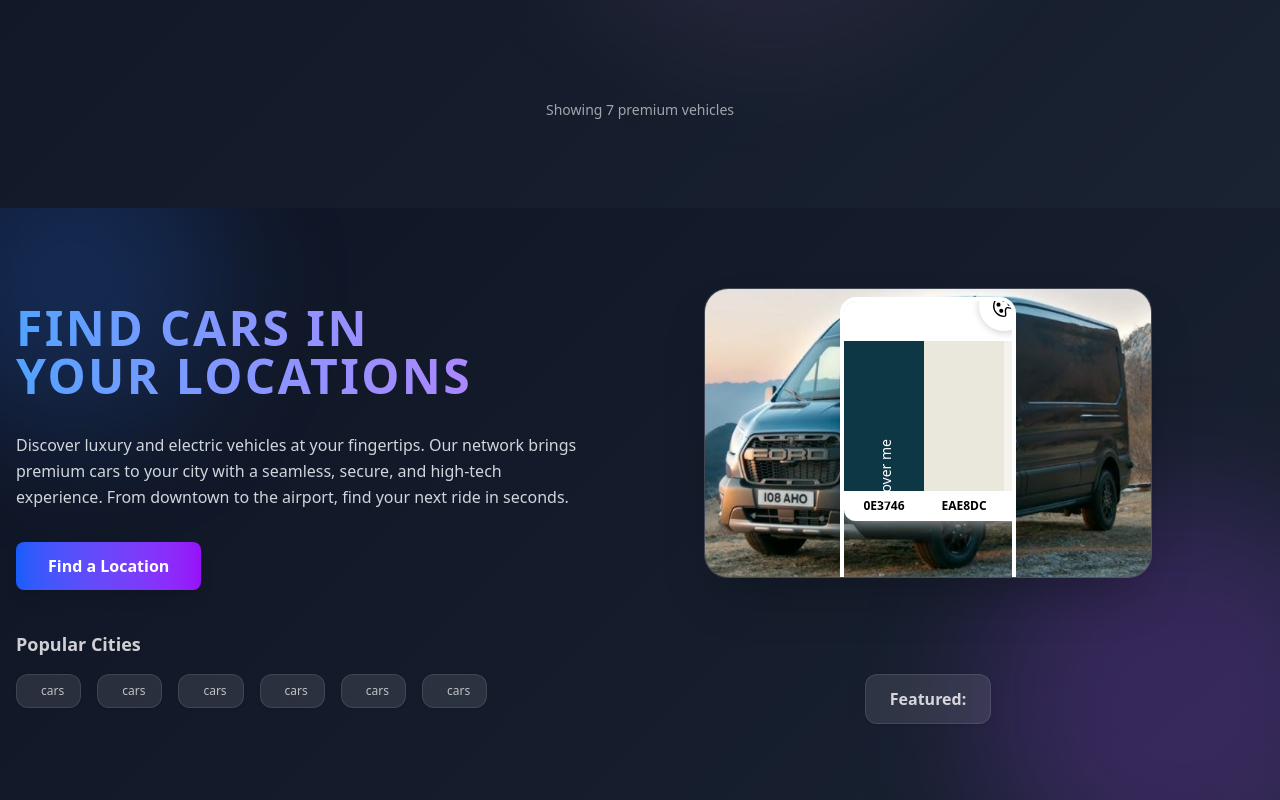
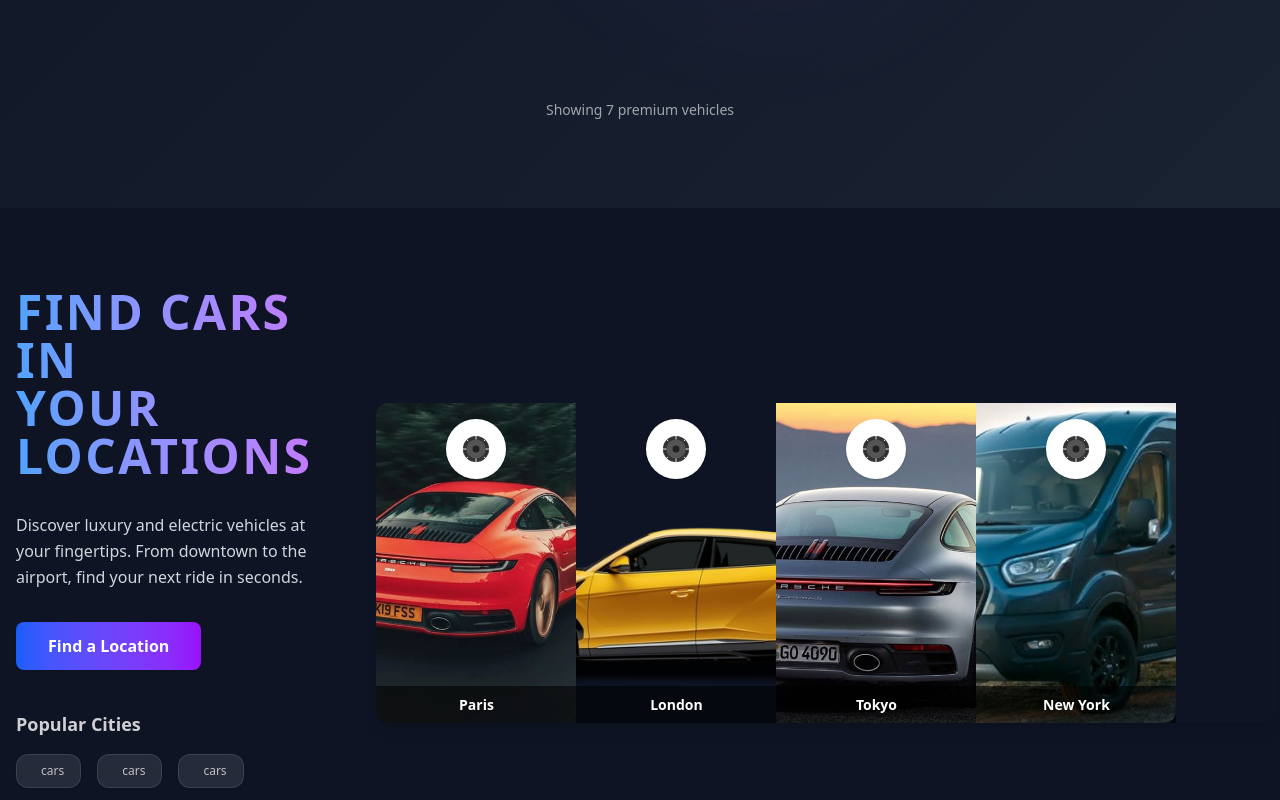
Before and after one commit to MaskINB/Car-Rental-web, a Next.js app: page / in a window 1280 px wide. Shown: the part 2200-3000 px from the top of the page. Built offline with nearby package versions, Linux system fonts and the light colour scheme; data requests are answered from the project's data file.

Commit message:
animation card added

```diff
--- a/src/app/components/ForthSection/forthSection.jsx
+++ b/src/app/components/ForthSection/forthSection.jsx
@@ -1,8 +1,6 @@
 'use client';
 import React, { useEffect, useState } from 'react';
-import Image from 'next/image';
 import PaletteCard from './palettecard';
-
 
 const ForthSection = () => {
   const [locations, setLocations] = useState([]);
@@ -15,36 +13,26 @@ const ForthSection = () => {
   }, []);
 
   return (
-    <section
-      className="relative py-20 overflow-hidden"
-      style={{
-        background: 'linear-gradient(135deg, #0e1424 0%, #1a2332 100%)'
-      }}
-    >
-      {/* Decorative blurred circles for glassmorphism */}
-      <div className="absolute top-[-80px] left-[-80px] w-[300px] h-[300px] bg-blue-500/20 rounded-full blur-3xl z-0" />
-      <div className="absolute bottom-[-100px] right-[-100px] w-[400px] h-[400px] bg-purple-500/20 rounded-full blur-3xl z-0" />
-
+    <section className="relative py-20 bg-[#0e1424] overflow-hidden">
       <div className="relative z-10 max-w-7xl mx-auto px-4 flex flex-col lg:flex-row items-center gap-16">
-        {/* Left Content */}
+        {/* Left content */}
         <div className="lg:w-1/2">
           <h2 className="text-4xl sm:text-5xl font-extrabold mb-8 uppercase tracking-wider bg-gradient-to-r from-blue-400 to-purple-400 bg-clip-text text-transparent">
             Find Cars In<br />Your Locations
           </h2>
           <p className="text-gray-300 mb-8 leading-relaxed max-w-xl">
-            Discover luxury and electric vehicles at your fingertips. Our network brings premium cars to your city with a seamless, secure, and high-tech experience. From downtown to the airport, find your next ride in seconds.
+            Discover luxury and electric vehicles at your fingertips. From downtown to the airport, find your next ride in seconds.
           </p>
-          <button className="bg-gradient-to-r from-blue-600 to-purple-600 text-white px-8 py-3 rounded-lg font-semibold shadow-lg hover:from-blue-700 hover:to-purple-700 transition-all">
+          <button className="bg-gradient-to-r from-blue-600 to-purple-600 text-white px-8 py-3 rounded-lg font-semibold shadow hover:from-blue-700 hover:to-purple-700 transition">
             Find a Location
           </button>
-          {/* Featured Locations */}
           <div className="mt-10">
             <h3 className="text-lg font-bold mb-4 text-white/80">Popular Cities</h3>
             <div className="flex flex-wrap gap-4">
               {locations.map(loc => (
                 <div
                   key={loc.id}
-                  className="flex items-center gap-2 px-4 py-2 rounded-xl bg-white/10 backdrop-blur-md shadow border border-white/10 hover:bg-white/20 transition"
+                  className="flex items-center gap-2 px-4 py-2 rounded-xl bg-white/10 backdrop-blur shadow border border-white/10 hover:bg-white/20 transition"
                 >
                   <span className="font-bold text-blue-400">{loc.city}</span>
                   <span className="text-white/70 text-xs">{loc.carsAvailable} cars</span>
@@ -53,62 +41,11 @@ const ForthSection = () => {
             </div>
           </div>
         </div>
-
-        {/* Right Content - Map & Phone Mockup */}
-        <div className="lg:w-1/2 flex flex-col items-center relative w-full max-w-md">
-          {/* Glassy Map Card */}
-          <div className="relative w-full rounded-3xl overflow-hidden shadow-2xl border border-white/10 bg-white/10 backdrop-blur-lg">
-            {/* Map Image */}
-            <div className="relative w-full h-72">
-              <Image
-                src="/image/Vans.jpeg"
-                alt="Location Map"
-                fill
-                className="object-cover"
-                priority
-              />
-              {/* Animated Pins */}
-              <div className="absolute top-1/4 left-1/3 z-10 animate-pulse">
-                <div className="w-6 h-6 bg-gradient-to-br from-yellow-400 to-orange-500 border-2 border-white rounded-full shadow-lg"></div>
-              </div>
-              <div className="absolute bottom-1/4 right-1/3 z-10 animate-bounce">
-                <div className="w-6 h-6 bg-gradient-to-br from-blue-500 to-purple-500 border-2 border-white rounded-full shadow-lg"></div>
-              </div>
-            </div>
-            {/* Overlay phone mockup */}
-            <div className="absolute -bottom-10 left-1/2 -translate-x-1/2 z-20 w-44 h-80 rounded-2xl shadow-2xl border-4 border-white overflow-hidden">
-              <PaletteCard/>
-            </div>
-          </div>
-          {/* Optionally, show featured car in this city below the phone */}
-          <div className="mt-24 w-full text-center">
-            {locations.length > 0 && (
-              <div className="inline-block bg-white/10 px-6 py-3 rounded-xl shadow border border-white/10">
-                <span className="text-white/80 font-semibold">
-                  Featured: <span className="text-blue-400">{locations[0].featuredCar}</span>
-                </span>
-              </div>
-            )}
-          </div>
+        {/* Right content */}
+        <div className="">
+          <PaletteCard carImage="/mnt/data/108d1467-9b1b-42e2-893d-493cebd0a5b0.png" location="Colombo" />
         </div>
       </div>
-      {/* Custom animation for pins */}
-      <style jsx>{`
-        .animate-bounce {
-          animation: bounce 1.2s infinite;
-        }
-        .animate-pulse {
-          animation: pulse 2s infinite;
-        }
-        @keyframes bounce {
-          0%, 100% { transform: translateY(0);}
-          50% { transform: translateY(-10px);}
-        }
-        @keyframes pulse {
-          0%, 100% { box-shadow: 0 0 0 0 #fde04788; }
-          50% { box-shadow: 0 0 0 12px #fde04744; }
-        }
-      `}</style>
     </section>
   );
 };
--- a/src/app/components/ForthSection/palettecard.jsx
+++ b/src/app/components/ForthSection/palettecard.jsx
@@ -1,66 +1,85 @@
 'use client';
-import React from 'react';
+import React, { useRef } from 'react';
+import { gsap } from 'gsap';
 
-const COLORS = [
-  { hex: '#0E3746', label: '0E3746' },
-  { hex: '#EAE8DC', label: 'EAE8DC' },
-  { hex: '#F4F2EC', label: 'F4F2EC' },
-  { hex: '#BE2623', label: 'BE2623' }
+const CITIES = [
+  { img: '/image/pcar.jpeg', name: 'Paris' },
+  { img: '/image/new.png', name: 'London' },
+  { img: '/image/porsche.jpeg', name: 'Tokyo' },
+  { img: '/image/Vans.jpeg', name: 'New York' }
 ];
 
-const PaletteCard = () => (
-  <div className="w-[320px] h-[220px] bg-white rounded-xl shadow-[1px_1px_20px_#c7c7c7] flex items-end justify-center overflow-hidden relative mx-auto">
-    <div className="w-full h-[180px] flex items-end justify-center relative">
-      {/* Top Circle */}
-      <div className="w-[50px] h-[50px] bg-white rounded-full shadow-[1px_1px_8px_#c7c7c7] flex items-center justify-center absolute -top-[60px] left-1/2 -translate-x-1/2 z-20">
-        <PaletteIcon />
-      </div>
+export default function PaletteCard() {
+  const swatchRefs = useRef([]);
+  const iconRefs = useRef([]);
 
-      {/* Color Swatches */}
-      {COLORS.map((color, idx) => (
+  const handleEnter = (i) => {
+    gsap.to(swatchRefs.current[i], { width: 280, duration: 0.5, ease: 'power2.out' });
+    gsap.fromTo(
+      iconRefs.current[i],
+      { scale: 0, rotate: 0 },
+      { scale: 1, rotate: 360, duration: 0.6, ease: 'back.out(1.7)' }
+    );
+  };
+
+  const handleLeave = (i) => {
+    gsap.to(swatchRefs.current[i], { width: 200, duration: 0.5, ease: 'power2.inOut' });
+    gsap.to(iconRefs.current[i], { scale: 0, rotate: 0, duration: 0.6, ease: 'power2.in' });
+  };
+
+  return (
+    <div className="relative w-[900px] h-[320px] rounded-xl shadow-lg overflow-hidden flex">
+      {CITIES.map((city, idx) => (
         <div
-          key={color.hex}
-          className={`group relative flex flex-col items-end justify-end cursor-pointer
-          w-[80px] h-full transition-all duration-300
-          ${idx === 0 ? 'rounded-bl-xl' : ''} ${idx === COLORS.length - 1 ? 'rounded-br-xl' : ''}`}
-          style={{ background: color.hex }}
+          key={idx}
+          ref={el => swatchRefs.current[idx] = el}
+          onMouseEnter={() => handleEnter(idx)}
+          onMouseLeave={() => handleLeave(idx)}
+          className={`
+            relative h-full cursor-pointer flex items-end transition-all
+            ${idx === 0 ? 'rounded-bl-xl' : ''} ${idx === CITIES.length - 1 ? 'rounded-br-xl' : ''}
+          `}
+          style={{
+            width: 200,
+            backgroundImage: `url(${city.img})`,
+            backgroundSize: 'cover',
+            backgroundPosition: 'center'
+          }}
         >
-          {/* Hover area (invisible, just for position) */}
-          <div className="absolute bottom-0 left-0 w-[80px] h-[150px] z-10" />
-
-          {/* Label */}
-          <div className="w-full h-[30px] bg-white text-center text-xs font-semibold leading-[30px] absolute bottom-0 left-0 z-20">
-            {color.label}
+          {/* Hover tire icon */}
+          <div
+            ref={el => iconRefs.current[idx] = el}
+            className="absolute top-4 left-1/2 -translate-x-1/2 w-[60px] h-[60px] rounded-full shadow bg-white flex items-center justify-center z-20"
+          >
+            <TireIcon />
           </div>
 
-          {/* Popup icon on hover */}
-          <div
-            className={`absolute top-[-60px] left-[135px] w-[50px] h-[50px] rounded-full shadow-[1px_1px_8px_#c7c7c7] hidden group-hover:flex items-center justify-center z-30
-              transition-transform duration-500 transform group-hover:rotate-0 group-hover:scale-100`}
-            style={{ background: color.hex, color: idx === 1 || idx === 2 ? '#0e3746' : '#fff' }}
-          >
-            <PaletteIcon />
+          {/* City name */}
+          <div className="absolute bottom-0 w-full bg-black/60 text-white text-center text-[14px] font-semibold py-2">
+            {city.name}
           </div>
-
-          {/* "Hover me" text on first swatch */}
-          {idx === 0 && (
-            <span className="absolute bottom-[40px] left-[10px] text-white text-sm font-medium transform -rotate-90 pointer-events-none z-20">
-              Hover me
-            </span>
-          )}
         </div>
       ))}
     </div>
-  </div>
-);
+  );
+}
 
-function PaletteIcon() {
+// 🛞 Flat tire icon SVG
+function TireIcon() {
   return (
-    <svg xmlns="http://www.w3.org/2000/svg" width={22} height={22} fill="currentColor" viewBox="0 0 16 16">
-      <path d="M8 5a1.5 1.5 0 1 0 0-3 1.5 1.5 0 0 0 0 3zm4 3a1.5 1.5 0 1 0 0-3 1.5 1.5 0 0 0 0 3zM5.5 7a1.5 1.5 0 1 1-3 0 1.5 1.5 0 0 1 3 0zm.5 6a1.5 1.5 0 1 0 0-3 1.5 1.5 0 0 0 0 3z" />
-      <path d="M16 8c0 3.15-1.866 2.585-3.567 2.07C11.42 9.763 10.465 9.473 10 10c-.603.683-.475 1.819-.351 2.92C9.826 14.495 9.996 16 8 16a8 8 0 1 1 8-8zm-8 7c.611 0 .654-.171.655-.176.078-.146.124-.464.07-1.119-.014-.168-.037-.37-.061-.591-.052-.464-.112-1.005-.118-1.462-.01-.707.083-1.61.704-2.314.369-.417.845-.578 1.272-.618.404-.038.812.026 1.16.104.343.077.702.186 1.025.284l.028.008c.346.105.658.199.953.266.653.148.904.083.991.024C14.717 9.38 15 9.161 15 8a7 7 0 1 0-7 7z" />
+    <svg xmlns="http://www.w3.org/2000/svg" viewBox="0 0 64 64" width="28" height="28">
+      <circle cx="32" cy="32" r="30" fill="#333" />
+      <circle cx="32" cy="32" r="22" fill="#555" />
+      <circle cx="32" cy="32" r="8" fill="#222" />
+      <path fill="none" stroke="#fff" strokeWidth="2" d="
+        M32 10 L32 0
+        M32 64 L32 54
+        M10 32 L0 32
+        M64 32 L54 32
+        M50 50 L58 58
+        M14 14 L6 6
+        M50 14 L58 6
+        M14 50 L6 58" />
     </svg>
   );
 }
-
-export default PaletteCard;
```
